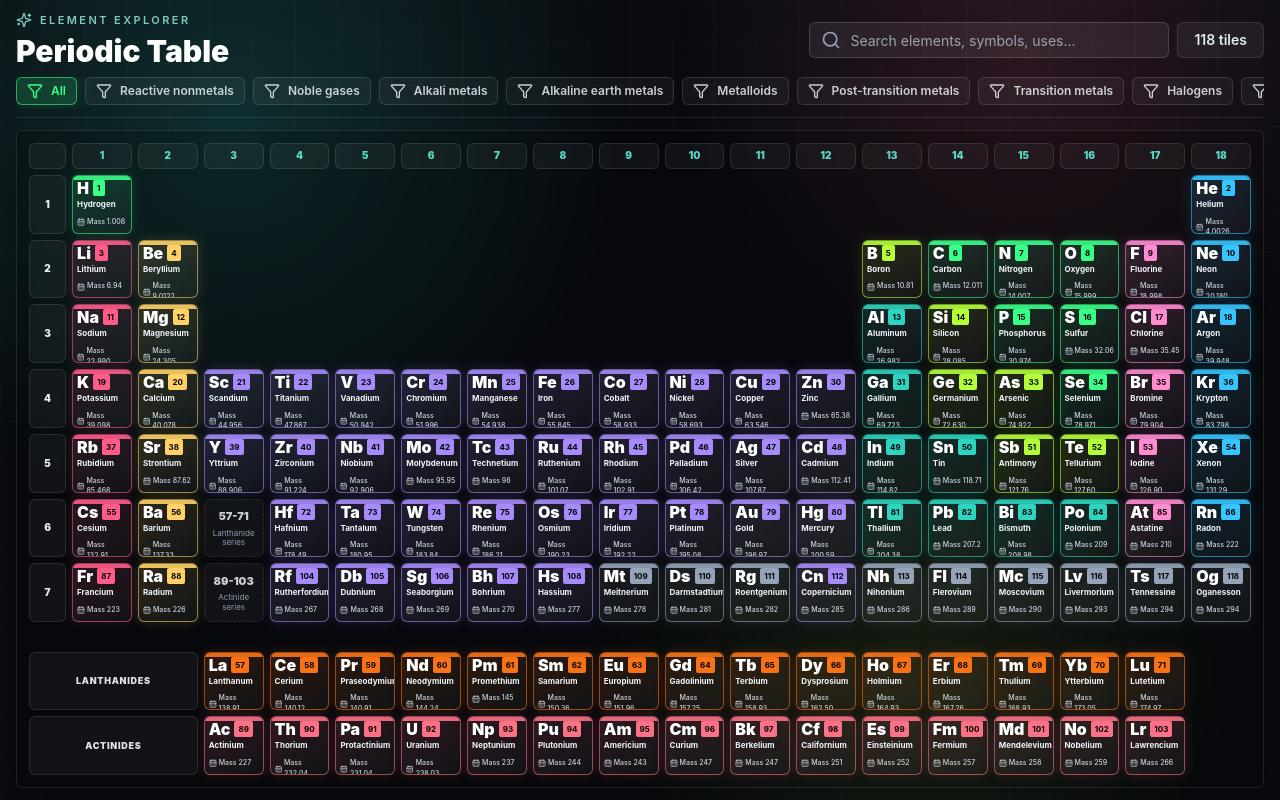
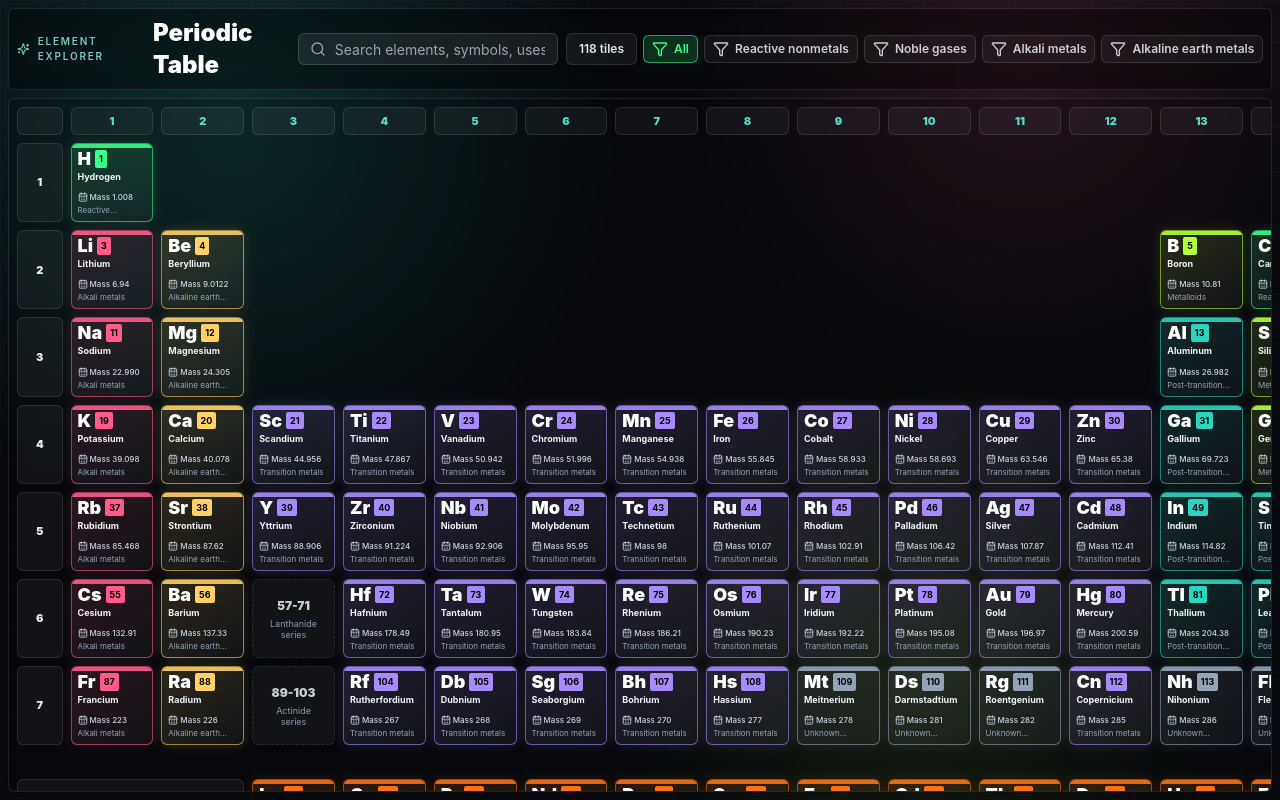
Before and after one commit to harrisonstair0-jpg/Periodic-table-review, a Next.js app: page / in a window 1280 px wide. Built offline with nearby package versions, Linux system fonts and the light colour scheme.

Commit message:
Make periodic table larger on screen

```diff
--- a/src/App.jsx
+++ b/src/App.jsx
@@ -65,7 +65,7 @@ function App() {
         <div className="absolute inset-0 opacity-[0.14] [background-image:linear-gradient(rgba(255,255,255,.16)_1px,transparent_1px),linear-gradient(90deg,rgba(255,255,255,.16)_1px,transparent_1px)] [background-size:42px_42px]" />
       </div>
 
-      <section className="relative z-10 flex h-screen w-full flex-col gap-3 px-3 py-3 sm:px-4">
+      <section className="relative z-10 flex h-screen w-full flex-col gap-2 px-1.5 py-1.5 sm:px-2 sm:py-2">
         <Header
           searchTerm={searchTerm}
           setSearchTerm={setSearchTerm}
@@ -100,35 +100,38 @@ function Header({
   resultCount,
 }) {
   return (
-    <header className="flex shrink-0 flex-col gap-2 border-b border-white/10 pb-2">
-      <div className="flex flex-col gap-3 lg:flex-row lg:items-center lg:justify-between">
-        <div className="min-w-0">
-          <div className="mb-1 flex items-center gap-2 text-[11px] font-semibold uppercase tracking-[0.22em] text-teal-200/80">
+    <header className="flex shrink-0 flex-col gap-1.5 rounded-md border border-white/10 bg-black/35 px-2 py-2 backdrop-blur lg:flex-row lg:items-center">
+      <div className="flex min-w-0 flex-col gap-2 lg:flex-1">
+        <div className="flex flex-col gap-2 lg:flex-row lg:items-center">
+          <div className="flex min-w-0 items-center gap-3">
+            <div className="flex items-center gap-2 text-[10px] font-semibold uppercase tracking-[0.18em] text-teal-200/80">
             <Sparkles className="h-4 w-4" />
             Element explorer
             </div>
-          <h1 className="font-display text-2xl font-black tracking-normal text-white sm:text-3xl">
+            <h1 className="font-display text-xl font-black tracking-normal text-white sm:text-2xl">
               Periodic Table
             </h1>
           </div>
 
-        <div className="grid gap-2 sm:grid-cols-[minmax(240px,360px)_auto] lg:items-center">
+          <div className="grid gap-2 sm:grid-cols-[minmax(220px,340px)_auto] lg:ml-auto lg:items-center">
             <label className="relative block">
-            <Search className="pointer-events-none absolute left-3 top-1/2 h-5 w-5 -translate-y-1/2 text-slate-400" />
+              <Search className="pointer-events-none absolute left-3 top-1/2 h-4 w-4 -translate-y-1/2 text-slate-400" />
               <input
                 value={searchTerm}
                 onChange={(event) => setSearchTerm(event.target.value)}
                 placeholder="Search elements, symbols, uses..."
-              className="h-9 w-full rounded-md border border-white/15 bg-white/[0.07] pl-10 pr-4 text-sm text-white outline-none transition focus:border-teal-300 focus:bg-white/[0.10] focus:ring-2 focus:ring-teal-300/30"
+                className="h-8 w-full rounded-md border border-white/15 bg-white/[0.07] pl-9 pr-3 text-sm text-white outline-none transition focus:border-teal-300 focus:bg-white/[0.10] focus:ring-2 focus:ring-teal-300/30"
               />
             </label>
-          <div className="flex h-9 items-center justify-center rounded-md border border-white/10 bg-white/[0.06] px-4 text-sm font-semibold text-slate-200">
+            <div className="flex h-8 items-center justify-center rounded-md border border-white/10 bg-white/[0.06] px-3 text-xs font-semibold text-slate-200">
               {resultCount} tiles
             </div>
           </div>
         </div>
 
-      <nav aria-label="Category filters" className="table-scroll flex gap-2 overflow-x-auto pb-1">
+      </div>
+
+      <nav aria-label="Category filters" className="table-scroll flex min-w-0 flex-1 gap-1.5 overflow-x-auto lg:max-w-[56vw]">
         {[allCategoriesLabel, ...categories].map((category) => {
           const isActive = activeCategory === category;
           const style = category === allCategoriesLabel ? categoryStyles["Reactive nonmetals"] : getStyle(category);
@@ -137,7 +140,7 @@ function Header({
             <button
               key={category}
               onClick={() => setActiveCategory(category)}
-              className="inline-flex h-7 shrink-0 items-center gap-2 whitespace-nowrap rounded-md border px-2.5 text-xs font-semibold transition hover:-translate-y-0.5 focus:outline-none focus:ring-2 focus:ring-white/35"
+              className="inline-flex h-7 shrink-0 items-center gap-1.5 whitespace-nowrap rounded-md border px-2 text-xs font-semibold transition hover:-translate-y-0.5 focus:outline-none focus:ring-2 focus:ring-white/35"
               style={{
                 borderColor: isActive ? style.border : "rgba(255,255,255,0.12)",
                 background: isActive ? style.soft : "rgba(255,255,255,0.045)",
@@ -177,8 +180,8 @@ function PeriodicTable({ elementsList, selectedId, onSelect }) {
 
   return (
     <section aria-label="Periodic table of elements" className="min-h-0 min-w-0 flex-1">
-      <div className="table-scroll h-full overflow-auto rounded-md border border-white/10 bg-black/20 p-3 shadow-2xl shadow-black/40 backdrop-blur">
-        <div className="periodic-grid grid gap-1.5">
+      <div className="table-scroll h-full overflow-auto rounded-md border border-white/10 bg-black/20 p-1.5 shadow-2xl shadow-black/40 backdrop-blur sm:p-2">
+        <div className="periodic-grid grid gap-1.5 sm:gap-2">
           <div className="axis-corner" aria-hidden="true" />
           {groupNumbers.map((group) => (
             <div
@@ -268,7 +271,7 @@ function ElementTile({ element, selected, onClick }) {
     <button
       type="button"
       onClick={onClick}
-      className="group relative flex h-full min-h-[48px] w-full flex-col overflow-hidden rounded-md border p-1 text-left transition duration-300 hover:-translate-y-1 hover:shadow-neon focus:outline-none focus:ring-2 focus:ring-white/40"
+      className="group relative flex h-full min-h-[58px] w-full flex-col overflow-hidden rounded-md border p-1.5 text-left transition duration-300 hover:-translate-y-1 hover:shadow-neon focus:outline-none focus:ring-2 focus:ring-white/40"
       style={{
         gridColumn: element.group + 1,
         gridRow: element.period > 7 ? element.period + 2 : element.period + 1,
@@ -285,19 +288,19 @@ function ElementTile({ element, selected, onClick }) {
         style={{ background: style.accent }}
       />
       <span className="flex items-start justify-between gap-1">
-        <span className="text-base font-black leading-none text-white">{element.symbol}</span>
-        <span className="rounded-sm px-1 py-0.5 text-[8px] font-bold text-black" style={{ background: style.accent }}>
+        <span className="text-lg font-black leading-none text-white">{element.symbol}</span>
+        <span className="rounded-sm px-1 py-0.5 text-[9px] font-bold text-black" style={{ background: style.accent }}>
           {element.atomicNumber}
         </span>
       </span>
-      <span className="mt-1 line-clamp-2 min-h-[1.05rem] text-[8px] font-bold leading-[1.05] text-slate-100">
+      <span className="mt-1 line-clamp-2 min-h-[1.2rem] text-[9px] font-bold leading-[1.08] text-slate-100">
         {element.name}
       </span>
-      <span className="mt-auto flex items-center gap-0.5 text-[7px] font-medium text-slate-300">
-        <CalendarDays className="h-2 w-2" />
+      <span className="mt-auto flex items-center gap-0.5 text-[8px] font-medium text-slate-300">
+        <CalendarDays className="h-2.5 w-2.5" />
         Mass {element.atomicMass}
       </span>
-      <span className="mt-0.5 line-clamp-1 text-[7px] leading-tight text-slate-400">
+      <span className="mt-0.5 line-clamp-1 text-[8px] leading-tight text-slate-400">
         {element.category}
       </span>
       <span className="pointer-events-none absolute inset-0 opacity-0 transition group-hover:opacity-100" style={{ background: `radial-gradient(circle at 50% 0%, ${style.soft}, transparent 58%)` }} />
--- a/src/index.css
+++ b/src/index.css
@@ -22,12 +22,10 @@ input {
 }
 
 .periodic-grid {
-  width: 100%;
-  height: 100%;
-  min-width: 1060px;
-  min-height: 540px;
-  grid-template-columns: minmax(34px, 0.62fr) repeat(18, minmax(51px, 1fr));
-  grid-template-rows: minmax(24px, 0.45fr) repeat(7, minmax(48px, 1fr)) minmax(16px, 0.3fr) repeat(2, minmax(48px, 1fr));
+  width: max(100%, 1680px);
+  min-height: max(100%, 720px);
+  grid-template-columns: minmax(42px, 0.55fr) repeat(18, minmax(82px, 1fr));
+  grid-template-rows: minmax(28px, 0.34fr) repeat(7, minmax(66px, 1fr)) minmax(18px, 0.22fr) repeat(2, minmax(66px, 1fr));
 }
 
 .axis-corner,
@@ -47,10 +45,10 @@ input {
 
 .axis-label {
   display: grid;
-  min-height: 24px;
+  min-height: 28px;
   place-items: center;
   border-radius: 6px;
-  font-size: 10px;
+  font-size: 11px;
   font-weight: 900;
 }
 
@@ -64,13 +62,13 @@ input {
 
 .series-label {
   display: flex;
-  min-height: 48px;
+  min-height: 66px;
   align-items: center;
   justify-content: center;
   border-radius: 6px;
   padding: 6px;
   text-align: center;
-  font-size: 9px;
+  font-size: 10px;
   font-weight: 900;
   letter-spacing: 0.08em;
   text-transform: uppercase;
@@ -79,7 +77,7 @@ input {
 
 .series-placeholder {
   display: flex;
-  min-height: 48px;
+  min-height: 66px;
   flex-direction: column;
   align-items: center;
   justify-content: center;
@@ -89,15 +87,15 @@ input {
 }
 
 .series-placeholder span {
-  font-size: 11px;
+  font-size: 12px;
   font-weight: 900;
 }
 
 .series-placeholder small {
   margin-top: 4px;
-  max-width: 48px;
+  max-width: 58px;
   text-align: center;
-  font-size: 8px;
+  font-size: 9px;
   line-height: 1.2;
   color: rgba(148, 163, 184, 0.95);
 }
```
Lines whose indentation alone changed are shown as unchanged.
